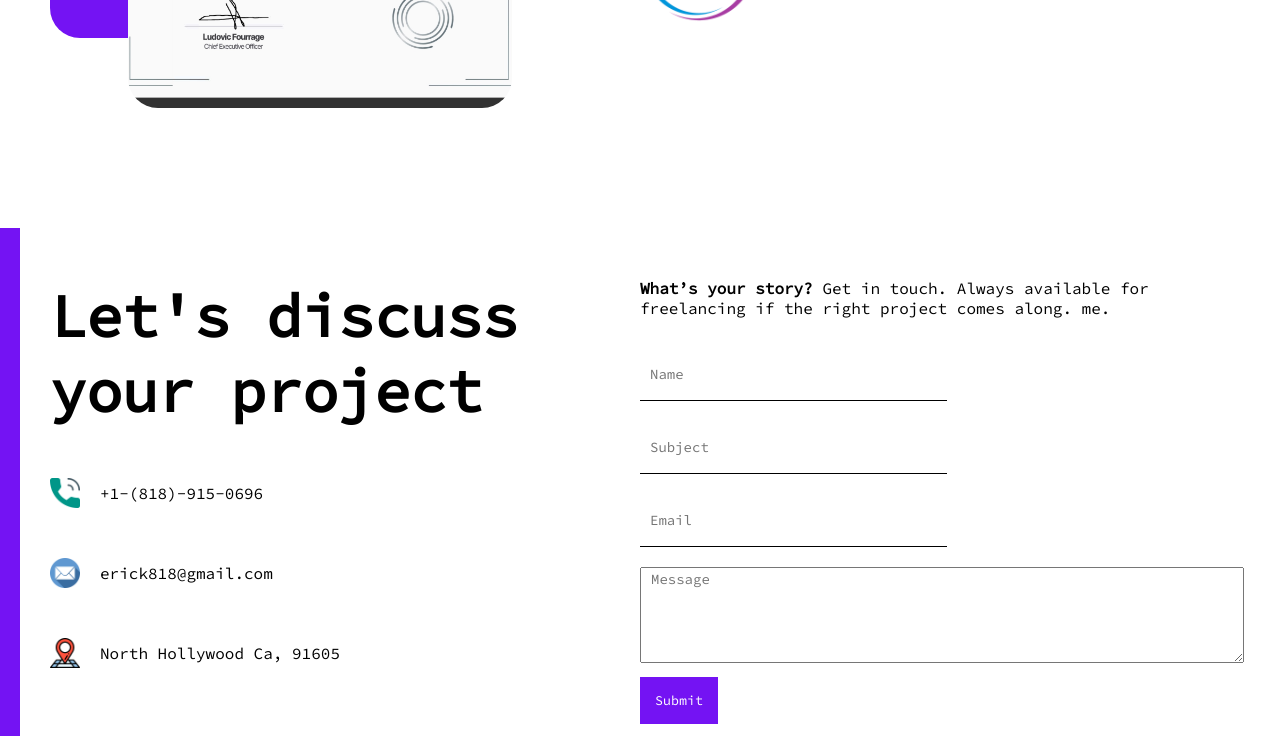
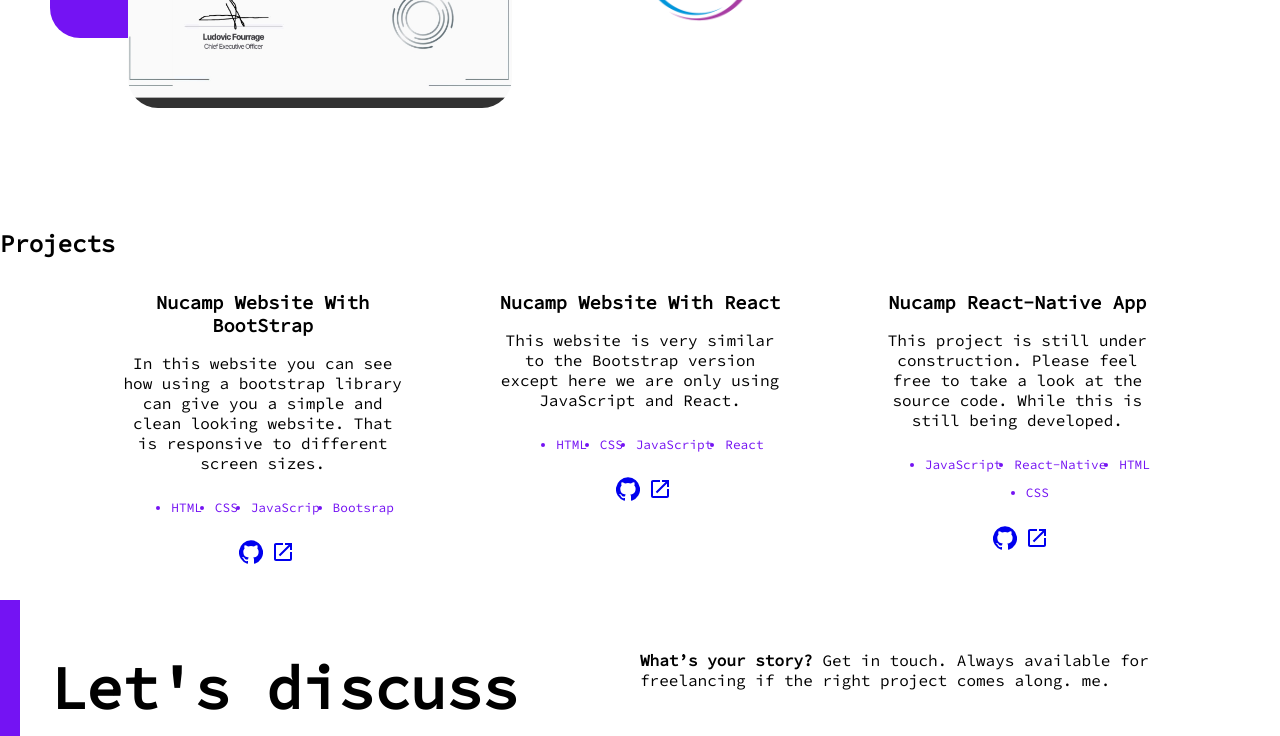
Before and after one commit to CrypticNightOwl/my-portfolio, a React (Create React App) app: page / in a window 1280 px wide. Shown: the part 1372-2108 px from the top of the page. Built offline with nearby package versions, Linux system fonts and the light colour scheme.

Commit message:
Added Projects

```diff
--- a/package.json
+++ b/package.json
@@ -5,13 +5,15 @@
   "homepage": "http://crypticnightowl.github.io/portfolio/",
   "dependencies": {
     "-": "^0.0.1",
+    "@material-ui/icons": "^4.11.2",
     "cra-template": "1.1.2",
     "emailjs-com": "^3.2.0",
     "gh-pages": "^3.2.3",
     "react": "^17.0.2",
     "react-dom": "^17.0.2",
     "react-scripts": "4.0.3",
-    "save-dev": "^0.0.1-security"
+    "save-dev": "^0.0.1-security",
+    "uniqid": "^5.4.0"
   },
   "scripts": {
     "start": "react-scripts start",
--- a/src/App.jsx
+++ b/src/App.jsx
@@ -1,5 +1,6 @@
 import { useContext } from "react";
 import About from "./components/about/About";
+import Projects from "./components/Projects";
 import Contact from "./components/contact/Contact";
 import Intro from "./components/intro/Intro";
 import Toggle from "./components/toggle/Toggle";
@@ -18,6 +19,7 @@
       <Toggle />
       <Intro />
       <About />
+      <Projects />
       <Contact />
     </div>
   );
--- /dev/null
+++ b/src/components/ProjectContainer.css
@@ -0,0 +1,33 @@
+.project {
+    padding: 2em;
+    margin: 0 auto;
+    text-align: center;
+    box-shadow: var(--shadow);
+    transition: transform 0.2s linear;
+}
+
+.project:hover {
+    transform: translateY(-7px);
+}
+
+.project__description {
+    margin-top: 1em;
+}
+
+.project__stack {
+    display: flex;
+    flex-wrap: wrap;
+    justify-content: center;
+    margin: 1.2em 0;
+}
+
+.project__stack-item {
+    margin: 0.5em;
+    font-weight: 500;
+    font-size: 0.8rem;
+    color: #7413f3;
+}
+
+.project .link--icon {
+    margin-left: 0.5em;
+}
--- /dev/null
+++ b/src/components/ProjectContainer.js
@@ -0,0 +1,43 @@
+import uniqid from 'uniqid'
+import GitHubIcon from '@material-ui/icons/GitHub'
+import LaunchIcon from '@material-ui/icons/Launch'
+import './ProjectContainer.css'
+
+const ProjectContainer = ({ project }) => (
+    <div className='project'>
+        <h3>{project.name}</h3>
+
+        <p className='project__description'>{project.description}</p>
+        {project.stack && (
+            <ul className='project__stack'>
+                {project.stack.map((item) => (
+                    <li key={uniqid()} className='project__stack-item'>
+                        {item}
+                    </li>
+                ))}
+            </ul>
+        )}
+
+        {project.sourceCode && (
+            <a
+                href={project.sourceCode}
+                aria-label='source code'
+                className='link link--icon'
+            >
+                <GitHubIcon />
+            </a>
+        )}
+
+        {project.livePreview && (
+            <a
+                href={project.livePreview}
+                aria-label='live preview'
+                className='link link--icon'
+            >
+                <LaunchIcon />
+            </a>
+        )}
+    </div>
+)
+
+export default ProjectContainer
--- /dev/null
+++ b/src/components/Projects.css
@@ -0,0 +1,7 @@
+.projects__grid {
+    max-width: 1100px;
+    margin: 0 auto;
+    display: grid;
+    grid-template-columns: repeat(auto-fit, minmax(18em, 1fr));
+    grid-gap: 2em;
+}
--- /dev/null
+++ b/src/components/Projects.js
@@ -0,0 +1,22 @@
+import uniqid from 'uniqid'
+import { projects } from '../portfolio'
+import ProjectContainer from './ProjectContainer'
+import './Projects.css'
+
+const Projects = () => {
+    if (!projects.length) return null
+
+    return (
+        <section id='projects' className='section projects'>
+            <h2 className='section__title'>Projects</h2>
+
+            <div className='projects__grid'>
+                {projects.map((project) => (
+                    <ProjectContainer key={uniqid()} project={project} />
+                ))}
+            </div>
+        </section>
+    )
+}
+
+export default Projects
--- /dev/null
+++ b/src/portfolio.js
@@ -0,0 +1,41 @@
+const projects = [
+    {
+        name: 'Nucamp Website With BootStrap',
+        description:
+            'In this website you can see how using a bootstrap library can give you a simple and clean looking website. That is responsive to different screen sizes.',
+        stack: ['HTML', 'CSS', 'JavaScrip', 'Bootsrap' ],
+        sourceCode: 'https://github.com/CrypticNightOwl/nucamp',
+        livePreview: 'https://crypticnightowl.github.io/nucamp/',
+    },
+    {
+        name: 'Nucamp Website With React',
+        description:
+            'This website is very similar to the Bootstrap version except here we are only using JavaScript and React.',
+        stack: ['HTML', 'CSS', 'JavaScript', 'React'],
+        sourceCode: 'https://github.com/CrypticNightOwl/nucampsiteReact',
+        livePreview: 'https://github.com',
+    },
+    {
+        name: 'Nucamp React-Native App',
+        description:
+            'This project is still under construction. Please feel free to take a look at the source code. While this is still being developed.',
+        stack: ['JavaScript', 'React-Native', 'HTML', 'CSS'],
+        sourceCode: 'https://github.com/CrypticNightOwl/NucampApp-React-Native',
+        livePreview: 'https://github.com',
+    },
+]
+
+const skills = [
+    'HTML',
+    'CSS',
+    'JavaScript',
+    'React',
+    'Redux',
+    'SASS',
+    'React-Native',
+    'Git',
+]
+
+
+
+export {projects, skills,}
```
Also changed, not shown: 2 other files (tests, documents, lock files or other folders).
